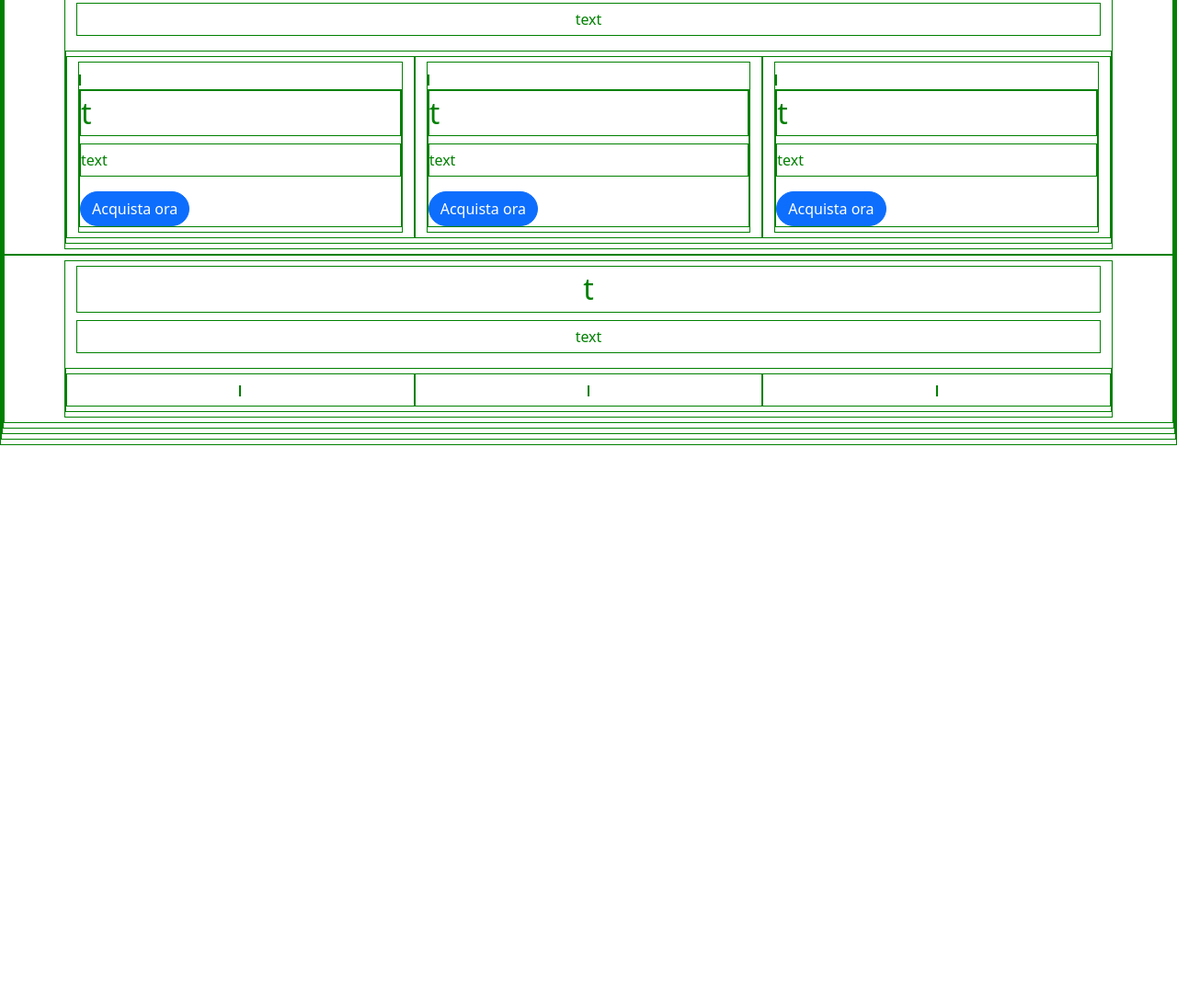
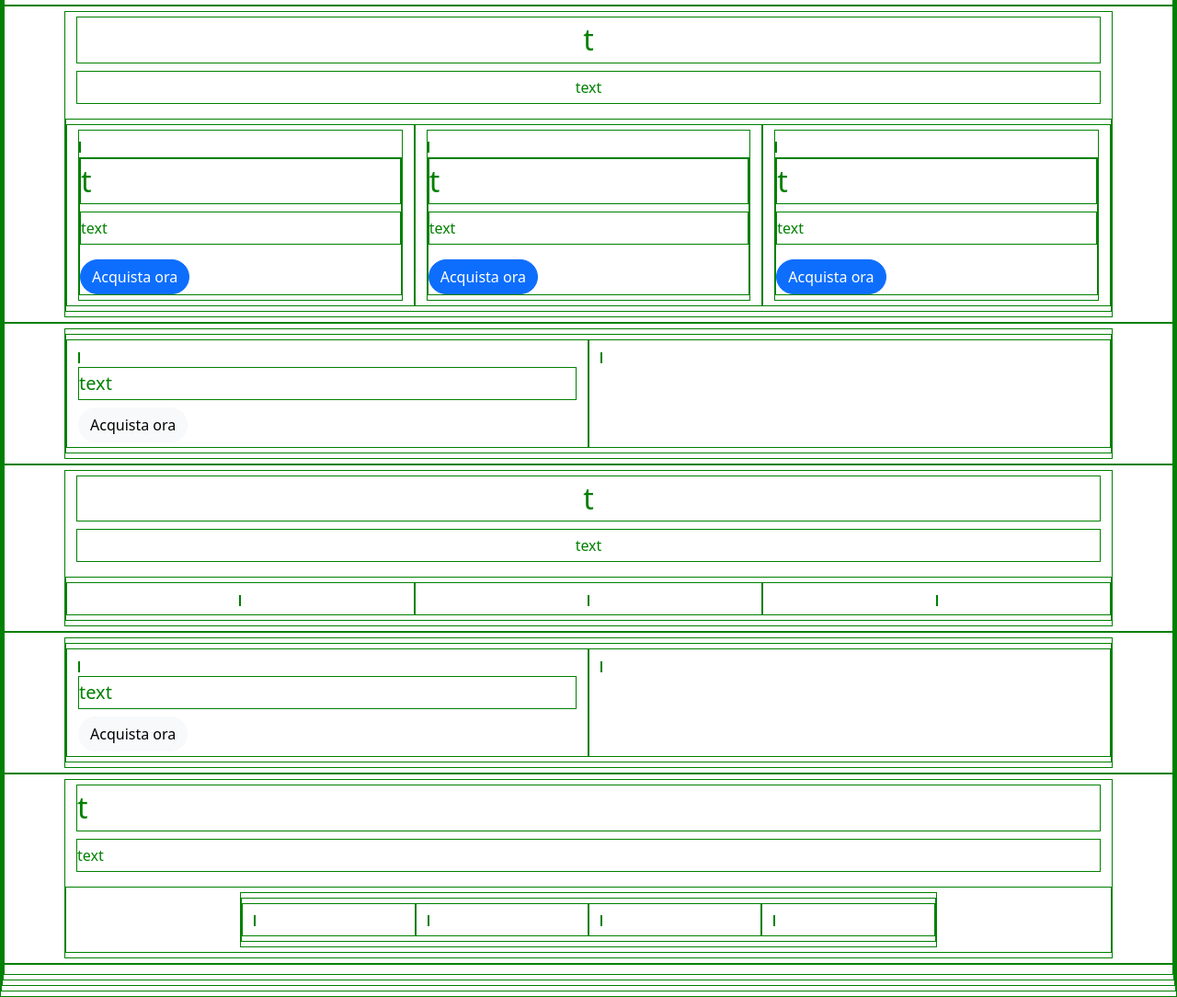
Before and after one commit to KellerMarika/htmlcss-playstation, a plain HTML site: page index.html in a window 1280 px wide. Shown: the part 1381-2465 px from the top of the page at 92% size. Before the commit the page ends 1865 px from the top, so only its background shows below. Drawn offline with nearby package versions, Linux system fonts and the light colour scheme.

Commit message:
manca footer

```diff
--- a/index.html
+++ b/index.html
@@ -294,6 +294,8 @@
             <section id="new">
 
                 <div class="container">
+                    <h3 class="title"> N</h3>
+                    <h5 class="subtitle"></h5>
                     <div class="row row-cols-2 row-cols-sm-3 row-cols-lg-6">
                         <div class="col">
                             <img src="" alt="" class="card-img rounded-3 ">
@@ -398,11 +400,25 @@
             </section>
 
             <!-- BUNNER2 half ---------------------- -->
+            <article class="bunner_a">
+                <div class="container">
+                    <div class="row">
+                        <div class="col col-lg-6">
+                            <img src="" alt="" class="img-fluid">
+                            <h5 class="text subtitle">text</h5>
+                            <!-- custrom background color x opacity ------------------------------------------------------------------!!!!-->
+                            <button class="btn btn-light  rounded-5">Acquista ora</button>
+                        </div>
 
+                        <div class="col col-lg-6 d-none d-md-block">
+                            <img src="" alt="" class="img-fluid">
+                        </div>
+                    </div>
+                </div>
+            </article>
 
 
             <!-- DISCOUNT --3-------------------->
-
 
             <section id="PS4">
                 <div class="container text-center">
@@ -428,13 +444,58 @@
             </section>
 
             <!-- BUNNER2 half ---------------------- -->
+            <article class="bunner_a">
+                <div class="container">
+                    <div class="row">
+                        <div class="col col-lg-6">
+                            <img src="" alt="" class="img-fluid">
+                            <h5 class="text subtitle">text</h5>
+                            <!-- custrom background color x opacity ------------------------------------------------------------------!!!!-->
+                            <button class="btn btn-light  rounded-5">Acquista ora</button>
+                        </div>
+
+                        <div class="col col-lg-6 d-none d-md-block">
+                            <img src="" alt="" class="img-fluid">
+                        </div>
+                    </div>
+                </div>
+            </article>
 
             <!-- SOCIAL -->
 
 
+            <section id="social">
+                <div class="container">
+
+                    <h2 class="title">t</h2>
+                    <p class="subtitle">text</p>
+
+                    <div class="row justify-content-center">
+                        <div class="col col-md-10 col-lg-8">
+                            <div class="row row-cols-2 row-cols-sm-4">
+                                <div class="col">
+                                    <img src="" alt="" class="img-fluid">
+                                </div>
+                                <div class="col">
+                                    <img src="" alt="" class="img-fluid">
+                                </div>
+                                <div class="col">
+                                    <img src="" alt="" class="img-fluid">
+                                </div>
+                                <div class="col">
+                                    <img src="" alt="" class="img-fluid">
+                                </div>
+                            </div>
+                        </div>
+                    </div>
+                </div>
+            </section>
+
             <!-- FOOTER -->
 
+            <footer>
 
+            </footer>
 
         </main>
 
```
